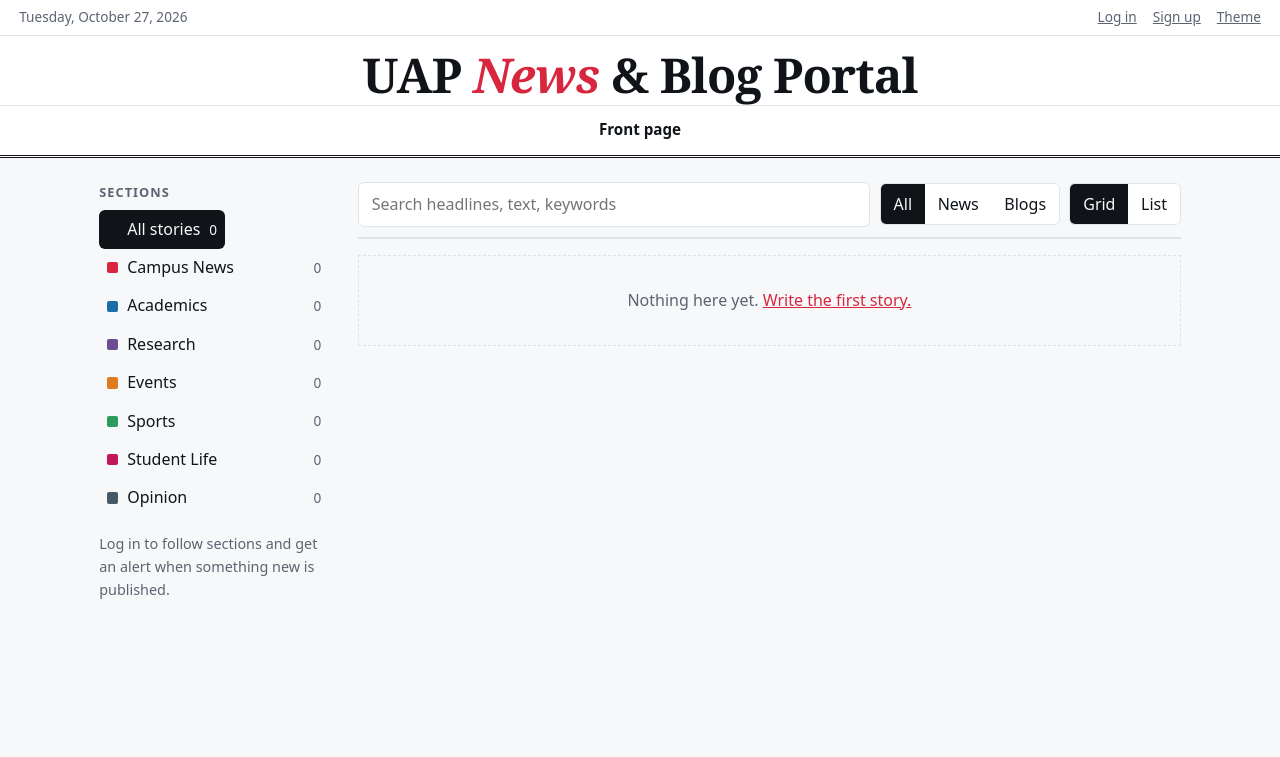
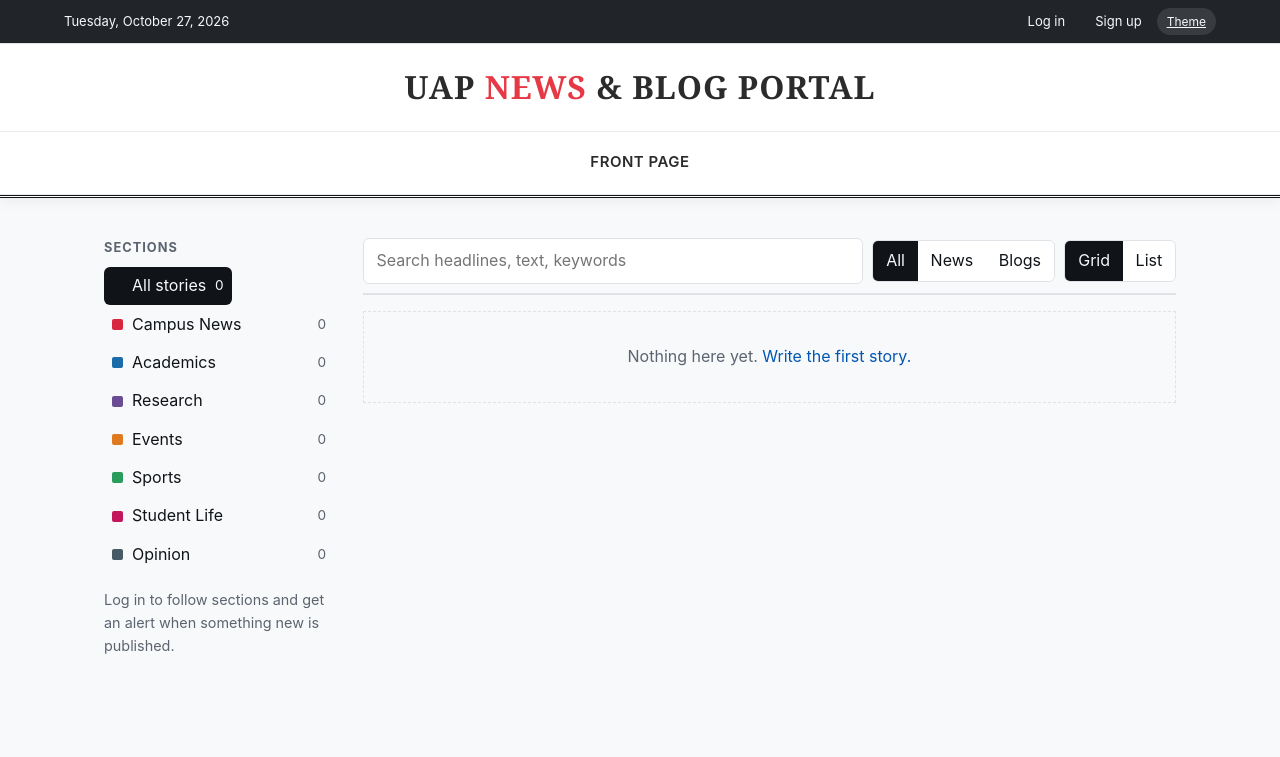
Before and after one commit to raisa1117/UapNewsRoom, a Django app: page / in a window 1280 px wide. Shown: the top 757 px of the page. Run offline with Django 4.2, Linux system fonts and the light colour scheme; data comes from the database, SQL or seed files in the repository; data that the repository does not hold is empty.

Commit message:
Update base.html

```diff
--- a/templates/base.html
+++ b/templates/base.html
@@ -5,35 +5,269 @@
 <meta name="viewport" content="width=device-width, initial-scale=1">
 <title>{% block title %}UAP News & Blog Portal{% endblock %}</title>
 <link rel="stylesheet" href="{% static 'css/site.css' %}">
-<script>try{document.documentElement.dataset.theme=localStorage.getItem('uap-theme')||'light'}catch(e){}</script>
+
+<style>
+    /* CSS Variables for Easy Theming */
+    :root {
+        --bg-color: #f8f9fa;
+        --text-main: #2b2b2b;
+        --text-muted: #6c757d;
+        --brand-color: #0056b3;
+        --accent-color: #e63946;
+        --header-bg: #ffffff;
+        --nav-border: #e9ecef;
+        --flash-bg: #d4edda;
+        --flash-text: #155724;
+    }
+
+    [data-theme="dark"] {
+        --bg-color: #121212;
+        --text-main: #e0e0e0;
+        --text-muted: #a0a0a0;
+        --brand-color: #66b2ff;
+        --header-bg: #1e1e1e;
+        --nav-border: #333333;
+        --flash-bg: #1e4620;
+        --flash-text: #c3e6cb;
+    }
+
+    /* Global Reset & Typography */
+    body {
+        margin: 0;
+        font-family: 'Inter', 'Segoe UI', system-ui, sans-serif;
+        background-color: var(--bg-color);
+        color: var(--text-main);
+        line-height: 1.6;
+        transition: background-color 0.3s, color 0.3s;
+    }
+
+    a {
+        text-decoration: none;
+        color: var(--brand-color);
+        transition: color 0.2s;
+    }
+
+    a:hover {
+        color: var(--accent-color);
+    }
+
+    /* Header Styling */
+    .mast {
+        background-color: var(--header-bg);
+        box-shadow: 0 4px 12px rgba(0,0,0,0.05);
+        position: sticky;
+        top: 0;
+        z-index: 1000;
+    }
+
+    /* Top Bar (Date, Login, Theme) */
+    .mast-top {
+        display: flex;
+        justify-content: space-between;
+        align-items: center;
+        padding: 8px 5%;
+        background-color: #212529;
+        color: #f8f9fa;
+        font-size: 13px;
+    }
+
+    .mast-top a {
+        color: #f8f9fa;
+        margin-left: 15px;
+    }
+
+    .mast-top a:hover {
+        color: #adb5bd;
+    }
+
+    .tools {
+        display: flex;
+        align-items: center;
+        gap: 15px;
+    }
+
+    /* Clear default button styles for inline forms */
+    .tools form {
+        margin: 0;
+        display: inline;
+    }
+
+    button.plain {
+        background: none;
+        border: none;
+        color: inherit;
+        font: inherit;
+        cursor: pointer;
+        padding: 0;
+    }
+
+    button.plain:hover {
+        text-decoration: underline;
+    }
+
+    #theme {
+        background-color: rgba(255,255,255,0.1);
+        padding: 4px 10px;
+        border-radius: 20px;
+        font-size: 12px;
+        transition: background 0.3s;
+    }
+
+    #theme:hover {
+        background-color: rgba(255,255,255,0.2);
+        text-decoration: none;
+    }
+
+    /* Logo Section */
+    .logo {
+        display: block;
+        text-align: center;
+        font-size: 32px;
+        font-weight: 800;
+        color: var(--text-main);
+        padding: 25px 15px;
+        text-transform: uppercase;
+        letter-spacing: 1px;
+    }
+
+    .logo em {
+        color: var(--accent-color);
+        font-style: normal;
+    }
+
+    .logo:hover {
+        color: var(--text-main);
+    }
+
+    /* Navigation Bar */
+    .bar {
+        display: flex;
+        justify-content: center;
+        flex-wrap: wrap;
+        gap: 30px;
+        padding: 15px 5%;
+        border-top: 1px solid var(--nav-border);
+        border-bottom: 1px solid var(--nav-border);
+    }
+
+    .bar a {
+        color: var(--text-main);
+        font-weight: 600;
+        font-size: 15px;
+        text-transform: uppercase;
+        letter-spacing: 0.5px;
+        position: relative;
+        display: flex;
+        align-items: center;
+        gap: 6px;
+    }
+
+    /* Hover Underline Animation */
+    .bar a::after {
+        content: '';
+        position: absolute;
+        width: 0;
+        height: 2px;
+        bottom: -4px;
+        left: 0;
+        background-color: var(--accent-color);
+        transition: width 0.3s;
+    }
+
+    .bar a:hover::after {
+        width: 100%;
+    }
+
+    /* Notification Badges (Dots) */
+    .dot {
+        background-color: var(--accent-color);
+        color: white;
+        font-size: 11px;
+        font-weight: bold;
+        padding: 2px 6px;
+        border-radius: 12px;
+        line-height: 1;
+    }
+
+    /* Main Content Area */
+    main {
+        max-width: 1200px;
+        margin: 40px auto;
+        padding: 0 5%;
+        min-height: 60vh;
+    }
+
+    /* Flash Messages */
+    .flash {
+        background-color: var(--flash-bg);
+        color: var(--flash-text);
+        padding: 15px 20px;
+        border-radius: 8px;
+        margin-bottom: 25px;
+        font-weight: 500;
+        box-shadow: 0 2px 8px rgba(0,0,0,0.05);
+        border-left: 5px solid #28a745;
+        animation: fadeIn 0.5s ease;
+    }
+
+    @keyframes fadeIn {
+        from { opacity: 0; transform: translateY(-10px); }
+        to { opacity: 1; transform: translateY(0); }
+    }
+</style>
+
+<script>
+    // Theme setup to avoid UI flash
+    try { document.documentElement.dataset.theme = localStorage.getItem('uap-theme') || 'light' } catch(e) {}
+</script>
 </head>
 <body>
 <header class="mast">
   <div class="mast-top">
     <span id="today"></span>
     <span class="tools">
-      {% if user.is_authenticated %}<span>Signed in as <b>{{ user.username }}</b></span>
-      <form method="post" action="{% url 'logout' %}">{% csrf_token %}<button class="plain">Log out</button></form>
-      {% else %}<a href="{% url 'login' %}">Log in</a><a href="{% url 'signup' %}">Sign up</a>{% endif %}
+      {% if user.is_authenticated %}
+        <span>Signed in as <b>{{ user.username }}</b></span>
+        <form method="post" action="{% url 'logout' %}">
+            {% csrf_token %}
+            <button class="plain">Log out</button>
+        </form>
+      {% else %}
+        <a href="{% url 'login' %}">Log in</a>
+        <a href="{% url 'signup' %}">Sign up</a>
+      {% endif %}
       <button class="plain" id="theme" title="Switch light or dark">Theme</button>
     </span>
   </div>
+
   <a class="logo" href="{% url 'front' %}">UAP <em>News</em> &amp; Blog Portal</a>
+
   <nav class="bar">
     <a href="{% url 'front' %}">Front page</a>
     {% if user.is_authenticated %}
       <a href="{% url 'write' %}">Write</a>
       <a href="{% url 'mine' %}">My articles</a>
       <a href="{% url 'favourites' %}">Favourites</a>
-      <a href="{% url 'alerts' %}">Alerts{% if alert_count %}<b class="dot">{{ alert_count }}</b>{% endif %}</a>
-      {% if user.is_staff %}<a href="{% url 'desk' %}">Editor desk{% if queue_count %}<b class="dot" id="nav-queue">{{ queue_count }}</b>{% endif %}</a>{% endif %}
+      <a href="{% url 'alerts' %}">
+          Alerts{% if alert_count %}<b class="dot">{{ alert_count }}</b>{% endif %}
+      </a>
+      {% if user.is_staff %}
+        <a href="{% url 'desk' %}">
+            Editor desk{% if queue_count %}<b class="dot" id="nav-queue">{{ queue_count }}</b>{% endif %}
+        </a>
+      {% endif %}
     {% endif %}
   </nav>
 </header>
+
 <main>
-  {% for m in messages %}<div class="flash">{{ m }}</div>{% endfor %}
+  {% for m in messages %}
+    <div class="flash">{{ m }}</div>
+  {% endfor %}
+
   {% block content %}{% endblock %}
 </main>
+
 <div id="toasts" aria-live="polite"></div>
 <script src="{% static 'js/site.js' %}"></script>
 </body>
```
